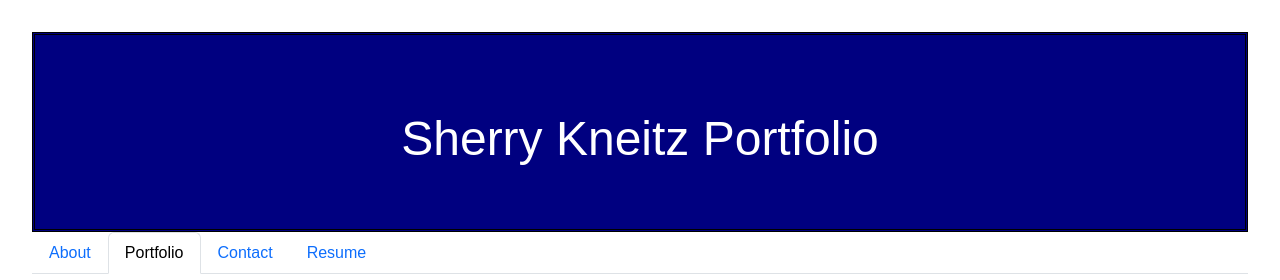
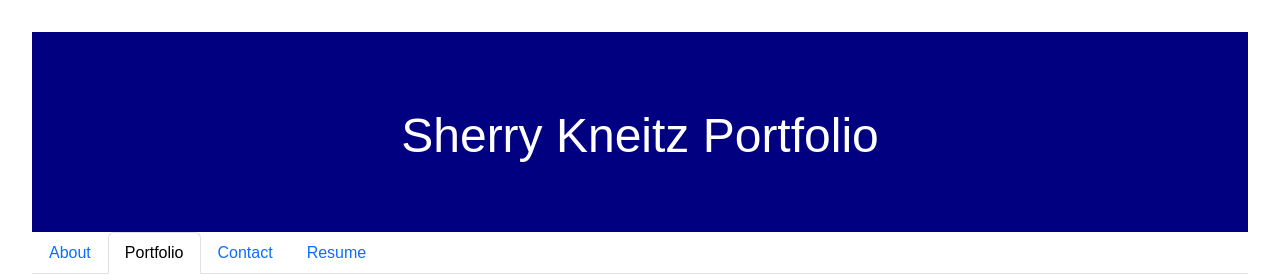
Before and after one commit to SherryK1103/React-Portfolio, a React (Vite) app: page /Portfolio in a window 1280 px wide. Shown: the top 280 px of the page. Built offline with nearby package versions, Linux system fonts and the light colour scheme.

Commit message:
removed some css code

```diff
--- a/styles/App.css
+++ b/styles/App.css
@@ -1,3 +1,6 @@
+* { font-family: 'Raleway', sans-serif;
+}
+
 #root {
   max-width: 1280px;
   margin: 0 auto;
@@ -16,21 +19,6 @@
 .logo.react:hover {
   filter: drop-shadow(0 0 2em #61dafbaa);
 }
-
-/* @keyframes logo-spin {
-  from {
-    transform: rotate(0deg);
-  }
-  to {
-    transform: rotate(360deg);
-  }
-}
-
-@media (prefers-reduced-motion: no-preference) {
-  a:nth-of-type(2) .logo {
-    animation: logo-spin infinite 20s linear;
-  }
-} */
 
 h1 {
   text-align: center;
@@ -98,47 +86,6 @@ label {
   width: 300px;
 }
 
-* { font-family: 'Raleway', sans-serif;
-}
-
-html {
-    scroll-behavior: smooth;
-}
-
-body {
-    background-color: #FCE8F5;
-}
-
-header {
-    border: black;
-    border-style: double;
-    > h1 {
-        margin-left: 15px;
-    }
-}
-
-.sherry-photo {
-    height: 275px;
-    width: 200px;
-}
-
-p {
-    font-size: 100%;
-}
-
-section {
-    border: double black;
-    border-radius: 5px;
-    margin: 20px 0px 20px 0px;
-    padding: 10px;
-}
-
-.main-content {
-    margin-right: 50px;
-    margin-left: 50px;
-    background-color: #fcf9fb;
-}
-
 .first-webpage-photo {
     height: 200px;
     width: 350px;
```
